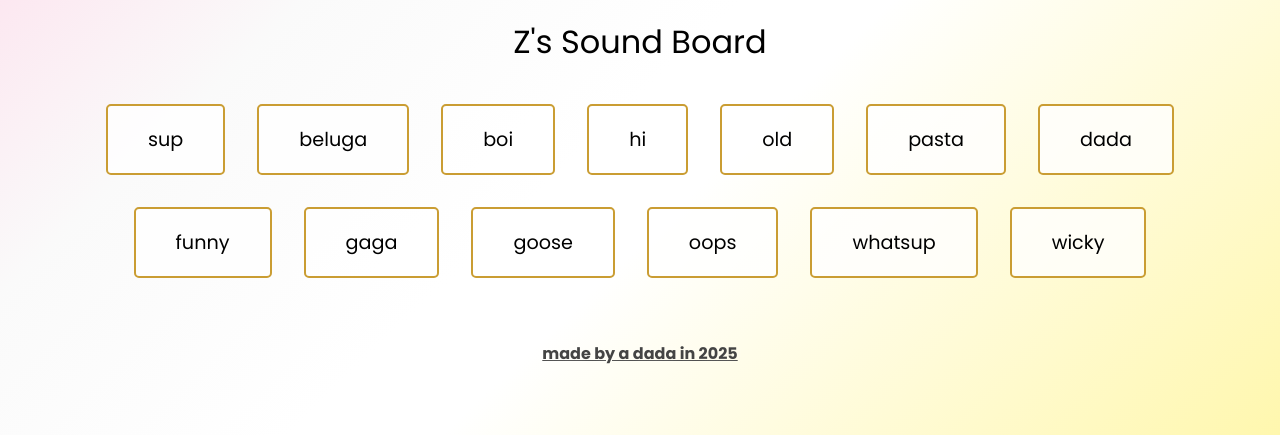
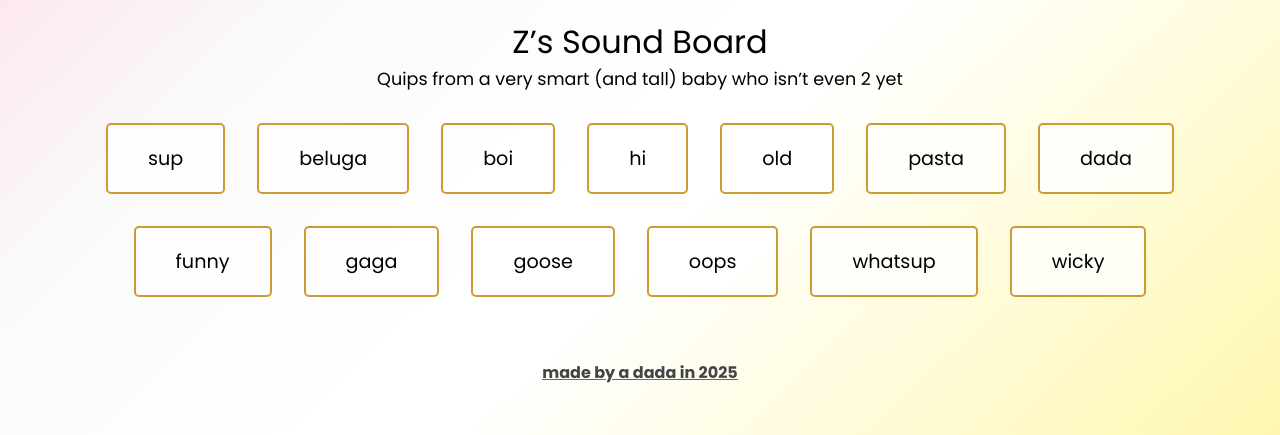
Before and after one commit to ktut/Z-soundboard, a plain HTML site: page index.html in a window 1280 px wide. Shown: the part 417-852 px from the top of the page. Drawn offline with Linux system fonts and the light colour scheme.

Commit message:
styling and spacing fixes

```diff
--- a/index.html
+++ b/index.html
@@ -22,7 +22,11 @@
 <body>
     <img src="assets/z-right-side.svg" alt="Z's Sound Board" class="background-image">
     <div class="spacer"></div>
-    <h1>Z's Sound Board</h1>
+
+    <h1>Z’s Sound Board</h1>
+    <h2>Quips from a very smart (and tall) baby who isn’t even 2 yet</h2>
+
+
     <audio id="sup" src="sounds/sup.wav"></audio>
     <audio id="beluga" src="sounds/beluga.wav"></audio>
     <audio id="boi" src="sounds/boi.wav"></audio>
--- a/style.css
+++ b/style.css
@@ -29,7 +29,7 @@ body {
 }
 
 .spacer {
-  height: 250px;
+  height: 225px;
 }
 @media screen and (min-width: 768px) {
   .spacer {
@@ -46,7 +46,18 @@ h1 {
   display: block;
   font-weight: 400;
   text-align: center;
-  text-shadow: 0 0 10px rgba(255, 255, 255, 0.5);
+  text-shadow: 0 0 10px rgba(255, 255, 255, 1);
+  margin-bottom: 0;
+
+}
+
+h2 {
+  display: block;
+  font-weight: 400;
+  text-align: center;
+  font-size: 1.1rem;
+  text-shadow: 0 0 10px rgba(255, 255, 255, 1);
+  margin-top: 0;
 }
 
 .btn {
@@ -67,10 +78,6 @@ h1 {
   transform: scale(1.1);
 }
 
-.btn:hover {
-    opacity: 0.9;
-}
-
 .btn:focus {
     outline: none;
 }
@@ -86,5 +93,5 @@ footer {
   text-align: center;
   color: rgb(68 68 68);
   font-weight: 700;
-  text-shadow: 0 0 10px rgba(255, 255, 255, 0.5);
+  text-shadow: 0 0 10px rgba(255, 255, 255, 1);
 }
```
